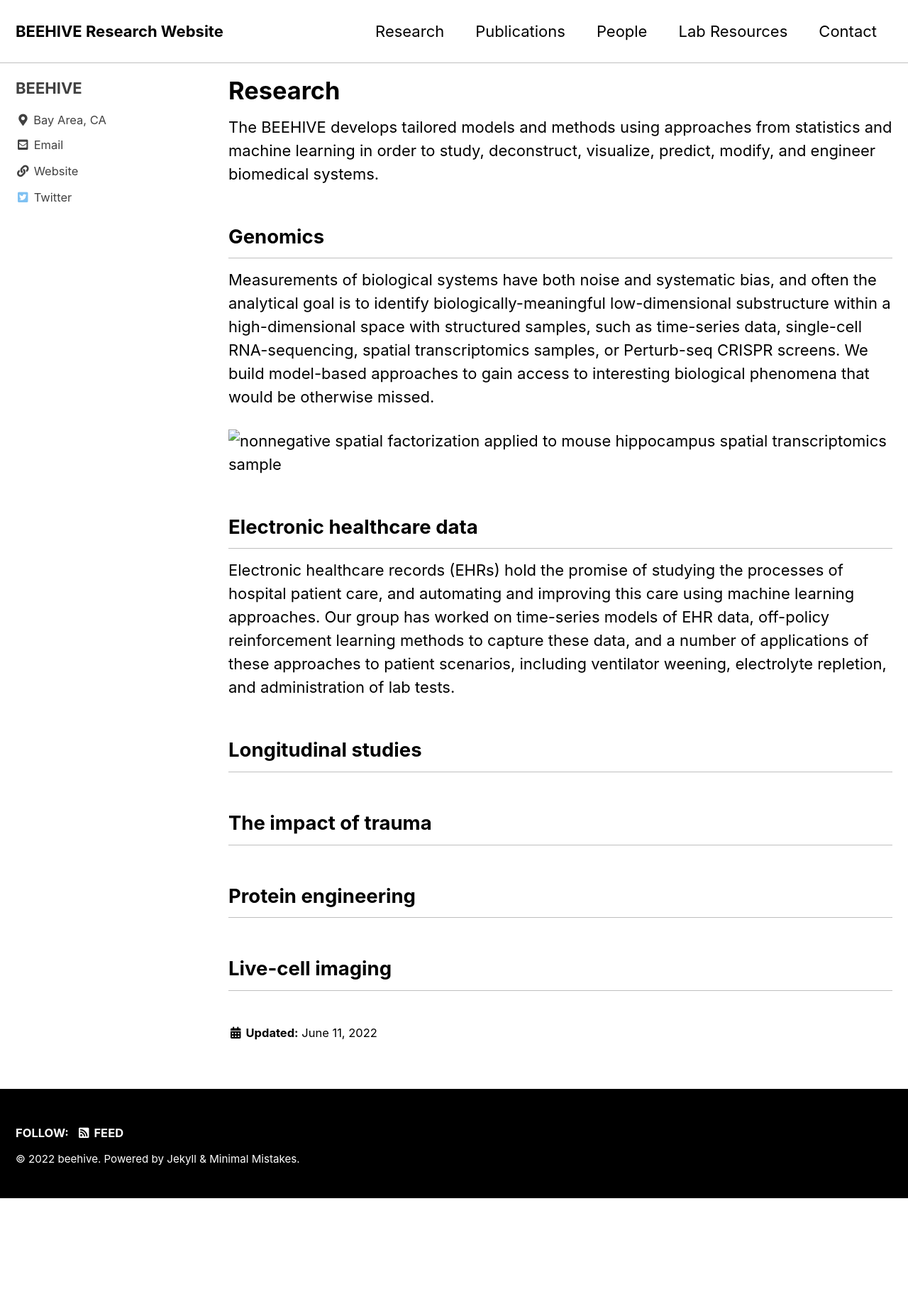
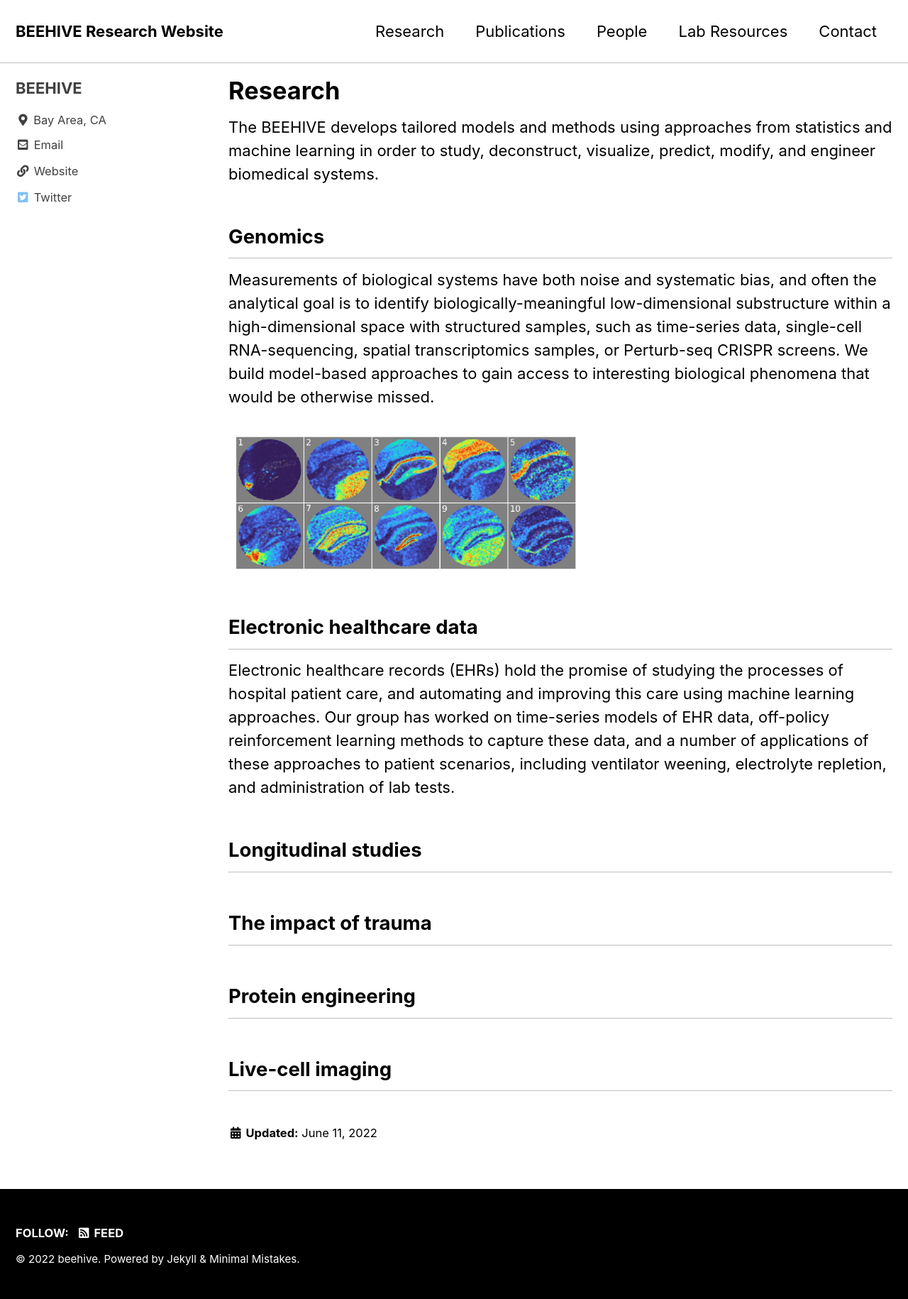
Before and after one commit to stanfordbeehive/stanfordbeehive.github.io, a Jekyll site: the page built from _pages/research.md, in a window 1280 px wide. Shown: the whole page at 71% size. Built offline with Jekyll 4.4.1, drawn with Linux system fonts in a browser that asks for light colours; cached includes are drawn as plain includes; before the commit the page ends 1688 px from its top, so only the background shows below that.

Commit message:
Update research.md

```diff
--- a/_pages/research.md
+++ b/_pages/research.md
@@ -9,7 +9,7 @@
 ## Genomics
 Measurements of biological systems have both noise and systematic bias, and often the analytical goal is to identify biologically-meaningful low-dimensional substructure within a high-dimensional space with structured samples, such as time-series data, single-cell RNA-sequencing, spatial transcriptomics samples, or Perturb-seq CRISPR screens. We build model-based approaches to gain access to interesting biological phenomena that would be otherwise missed.
 
-![nonnegative spatial factorization applied to mouse hippocampus spatial transcriptomics sample](stanfordbeehive.github.io/assets/images/nsf-hippocampus-spatial.jpeg)
+<img src="/assets/images/nsf-hippocampus-spatial.jpeg" width="500" height="190">
 
 ## Electronic healthcare data
 Electronic healthcare records (EHRs) hold the promise of studying the processes of hospital patient care, and automating and improving this care using machine learning approaches. Our group has worked on time-series models of EHR data, off-policy reinforcement learning methods to capture these data, and a number of applications of these approaches to patient scenarios, including ventilator weening, electrolyte repletion, and administration of lab tests.
```
